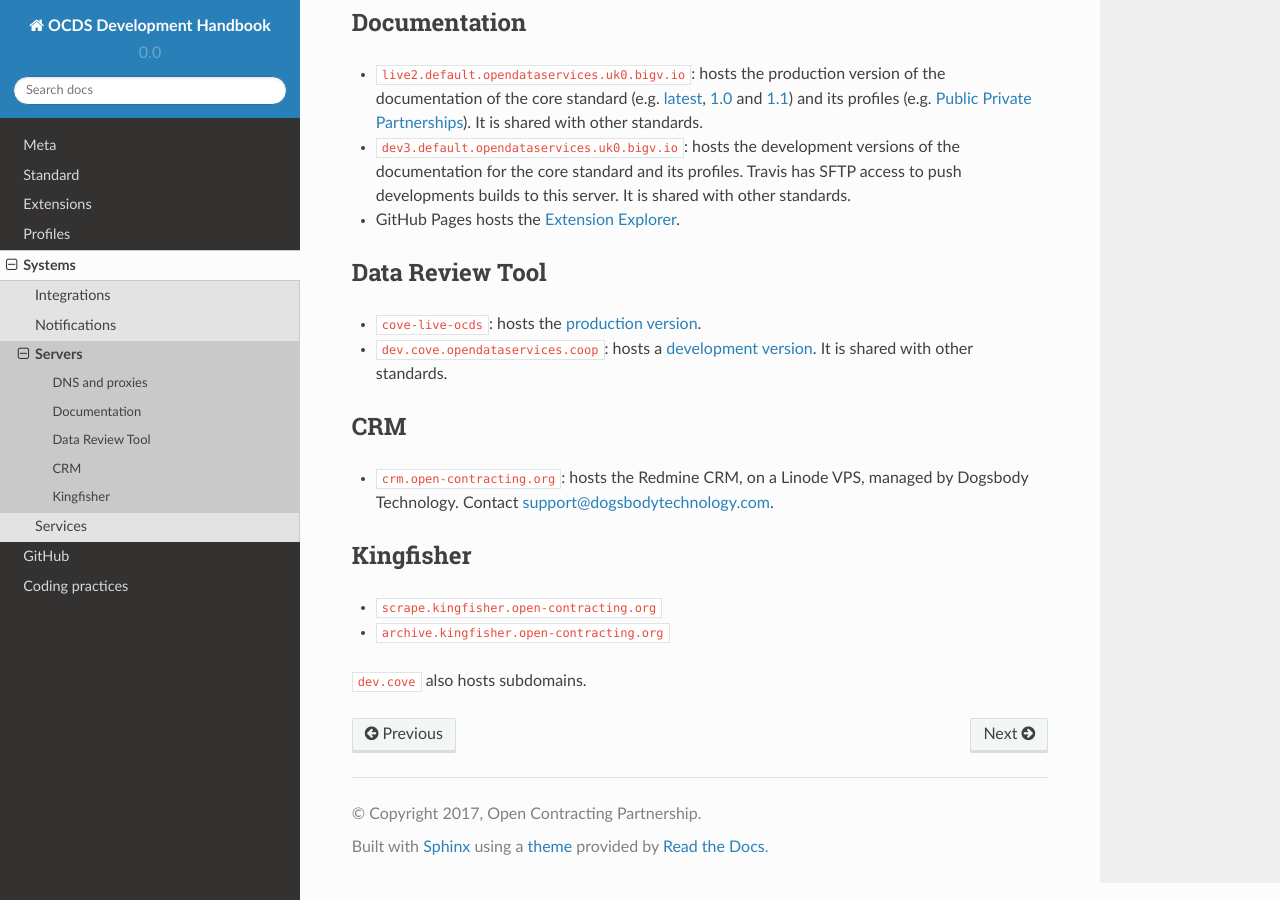
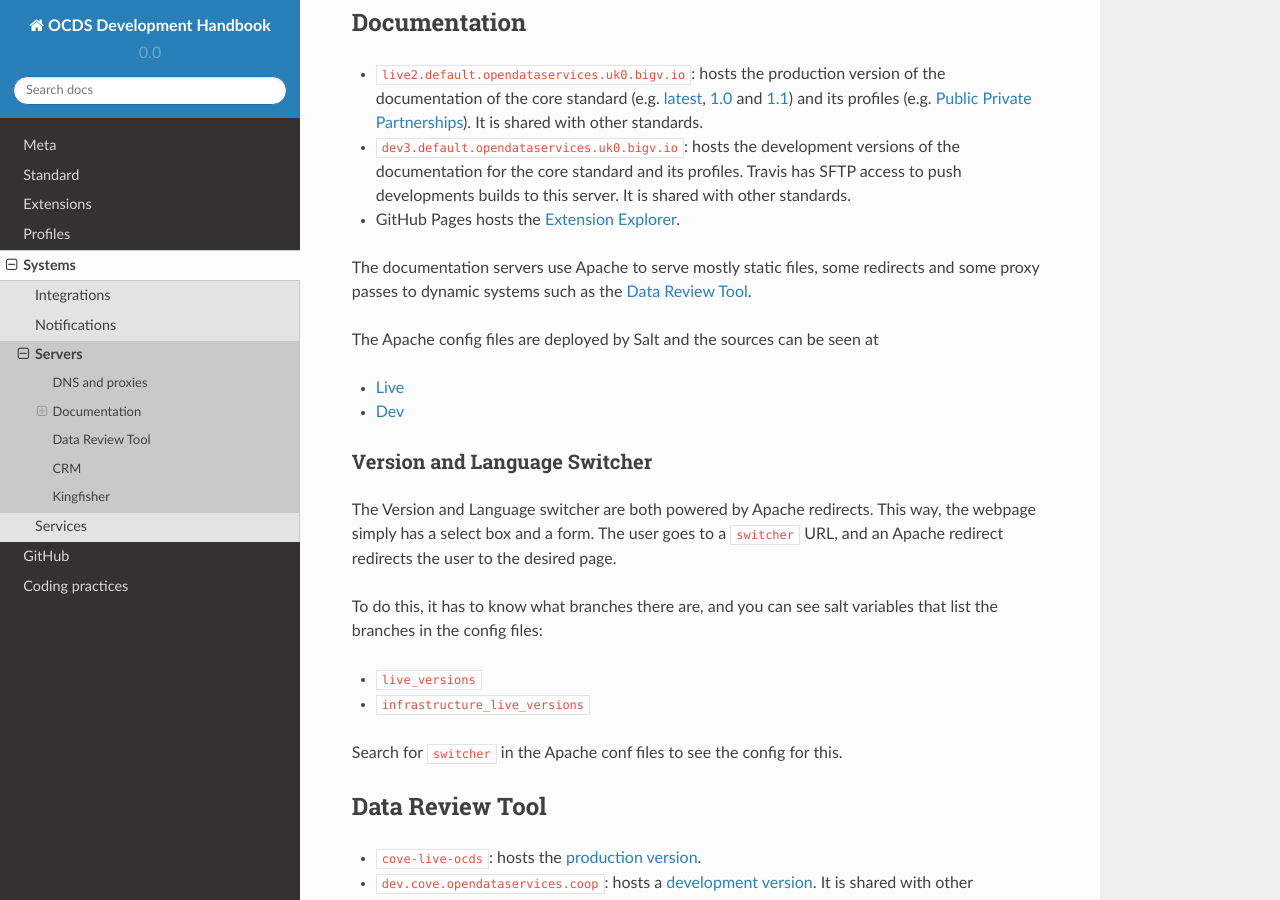
Before and after one commit to open-contracting/standard-development-handbook, a Sphinx documentation site: the page built from docs/systems/servers.md, in a window 1280 px wide and 900 px high, scrolled down 428 px. Built offline with Sphinx 7.4.7 and the Read the Docs theme 2.0.0, drawn with Linux system fonts in a browser that asks for light colours.

Commit message:
Document Version Switcher, and start infrastructure section

```diff
--- a/docs/systems/servers.md
+++ b/docs/systems/servers.md
@@ -14,6 +14,26 @@ Deployments are carried out using Salt, with configuration in [opendataservices-
 * `dev3.default.opendataservices.uk0.bigv.io`: hosts the development versions of the documentation for the core standard and its profiles. Travis has SFTP access to push developments builds to this server. It is shared with other standards.
 * GitHub Pages hosts the [Extension Explorer](https://extensions.open-contracting.org/).
 
+The documentation servers use Apache to serve mostly static files,
+some redirects and some proxy passes to dynamic systems such as the [Data Review Tool](http://standard.open-contracting.org/review/).
+
+The Apache config files are deployed by Salt and the sources can be seen at
+
+* [Live](https://github.com/OpenDataServices/opendataservices-deploy/blob/master/salt/apache/ocds-docs-live.conf)
+* [Dev](https://github.com/OpenDataServices/opendataservices-deploy/blob/master/salt/apache/ocds-docs-dev.conf)
+
+### Version and Language Switcher
+
+The Version and Language switcher are both powered by Apache redirects. This way, the webpage simply has a select box and a form.
+The user goes to a `switcher` URL, and an Apache redirect redirects the user to the desired page.
+
+To do this, it has to know what branches there are, and you can see salt variables that list the branches in the config files:
+
+* `live_versions`
+* `infrastructure_live_versions`
+
+Search for `switcher` in the Apache conf files to see the config for this.
+
 ## Data Review Tool
 
 * `cove-live-ocds`: hosts the [production version](http://standard.open-contracting.org/review/).
```
Also changed, not shown: docs/profiles/index.md (+1 -0 lines), docs/profiles/infrastructure.md (added, +7 -0 lines).
